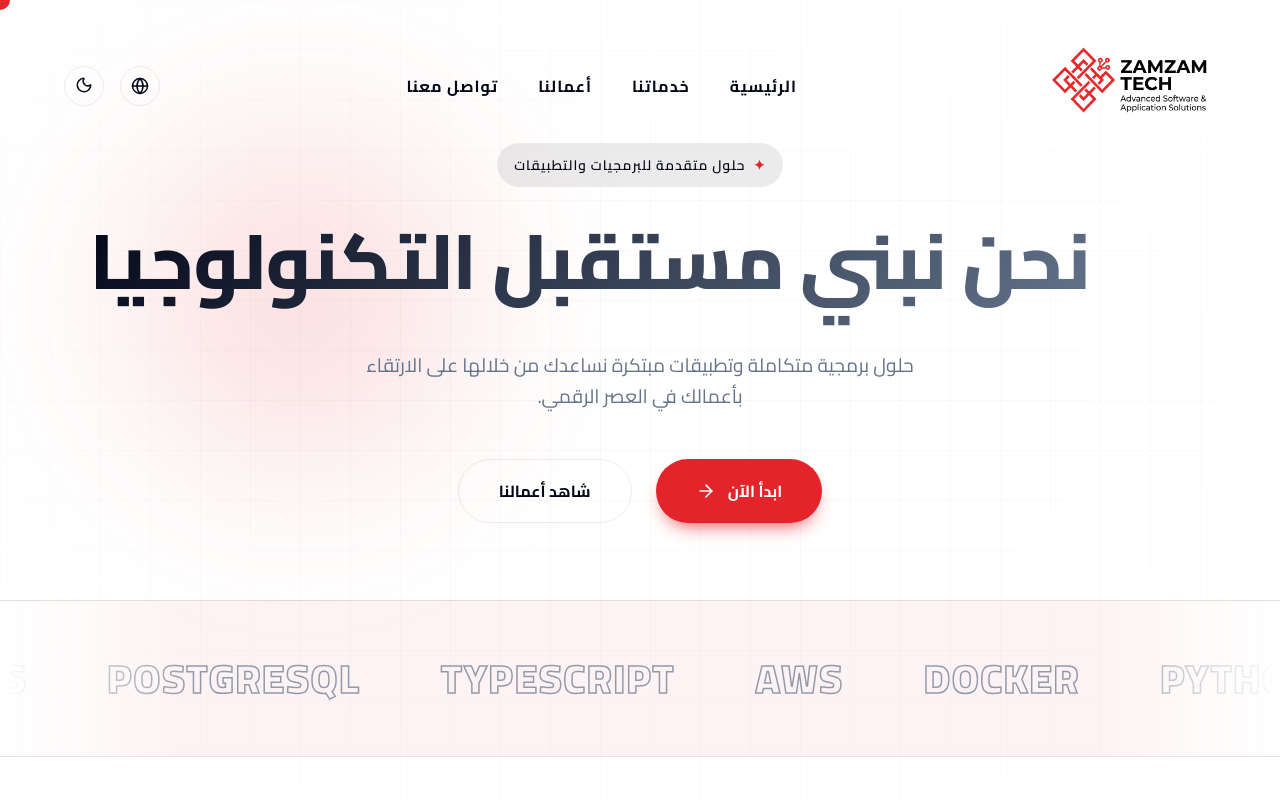
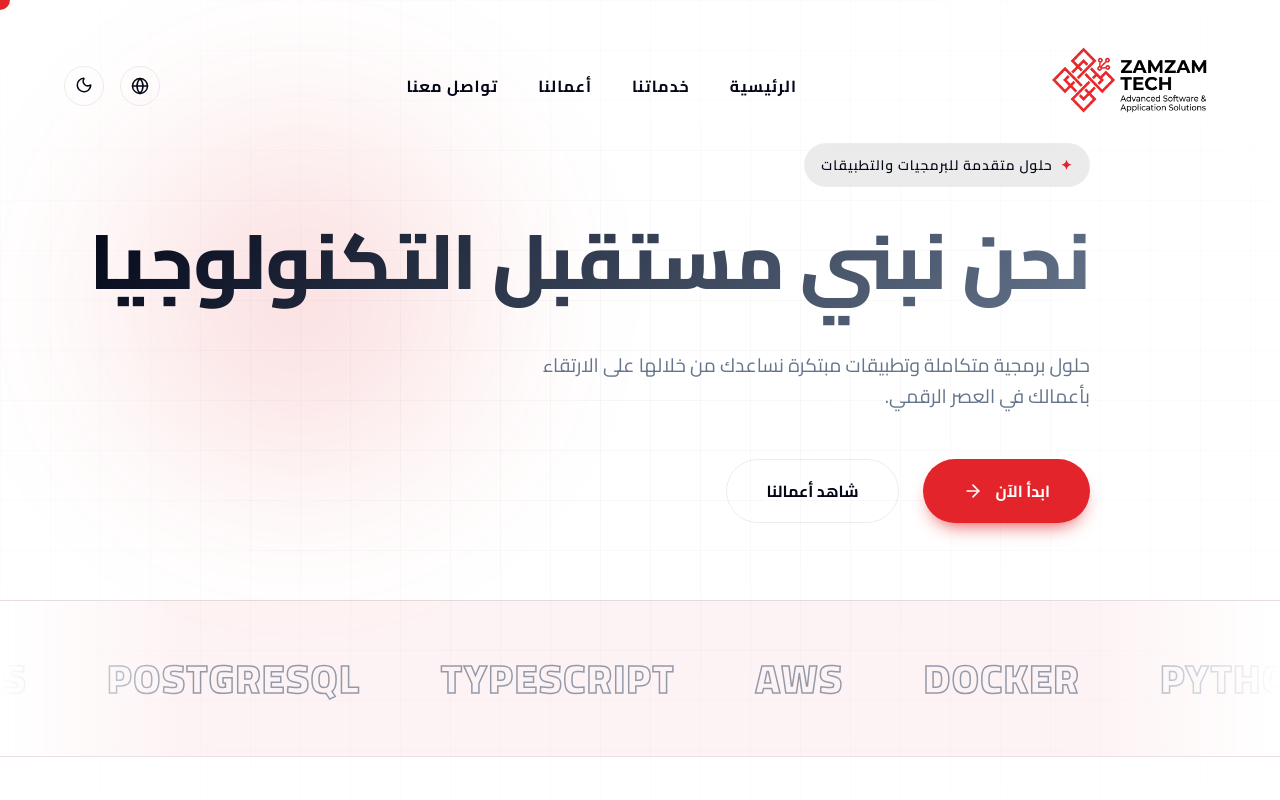
Before and after one commit to abdelrahmanDev006/zamzamtech, a React (Vite) app: page / in a window 1280 px wide. Shown: the top 800 px of the page. Built offline with nearby package versions, Linux system fonts and the light colour scheme.

Commit message:
Fix hero text alignment for RTL/LTR

```diff
--- a/src/index.css
+++ b/src/index.css
@@ -306,8 +306,7 @@ h1, h2, h3, h4, h5, h6 {
   max-width: 900px;
   position: relative;
   z-index: 10;
-  margin: 0 auto;
-  text-align: center;
+  text-align: start;
 }
 .hero-badge {
   display: inline-flex;
@@ -347,13 +346,13 @@ h1, h2, h3, h4, h5, h6 {
   font-size: clamp(1rem, 1.5vw, 1.2rem);
   color: var(--text-secondary);
   max-width: 600px;
-  margin: 0 auto 3rem auto;
+  margin-bottom: 3rem;
   line-height: 1.6;
 }
 
 .hero-btns {
   display: flex;
-  justify-content: center;
+  justify-content: flex-start;
   gap: 1.5rem;
   flex-wrap: wrap;
 }
```
